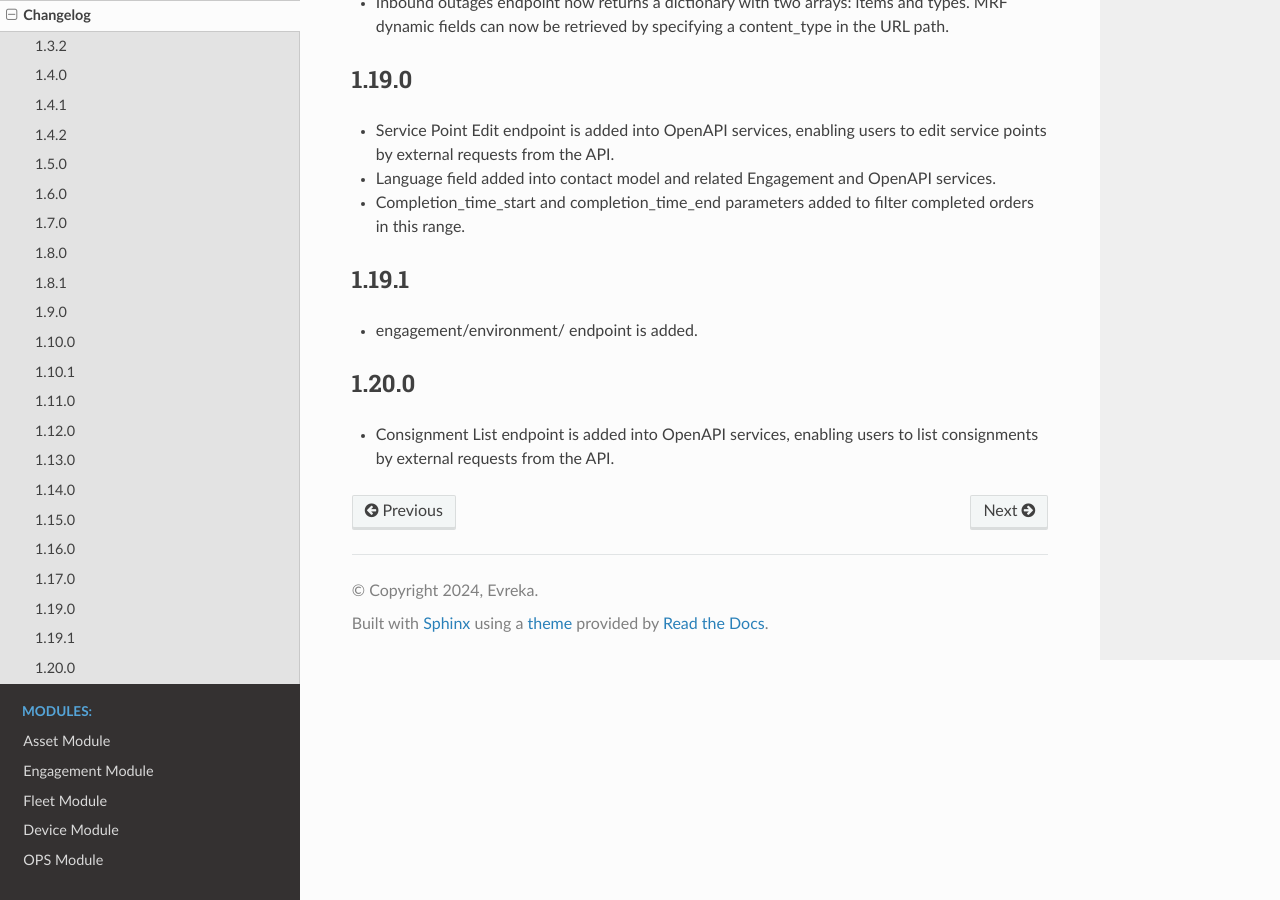
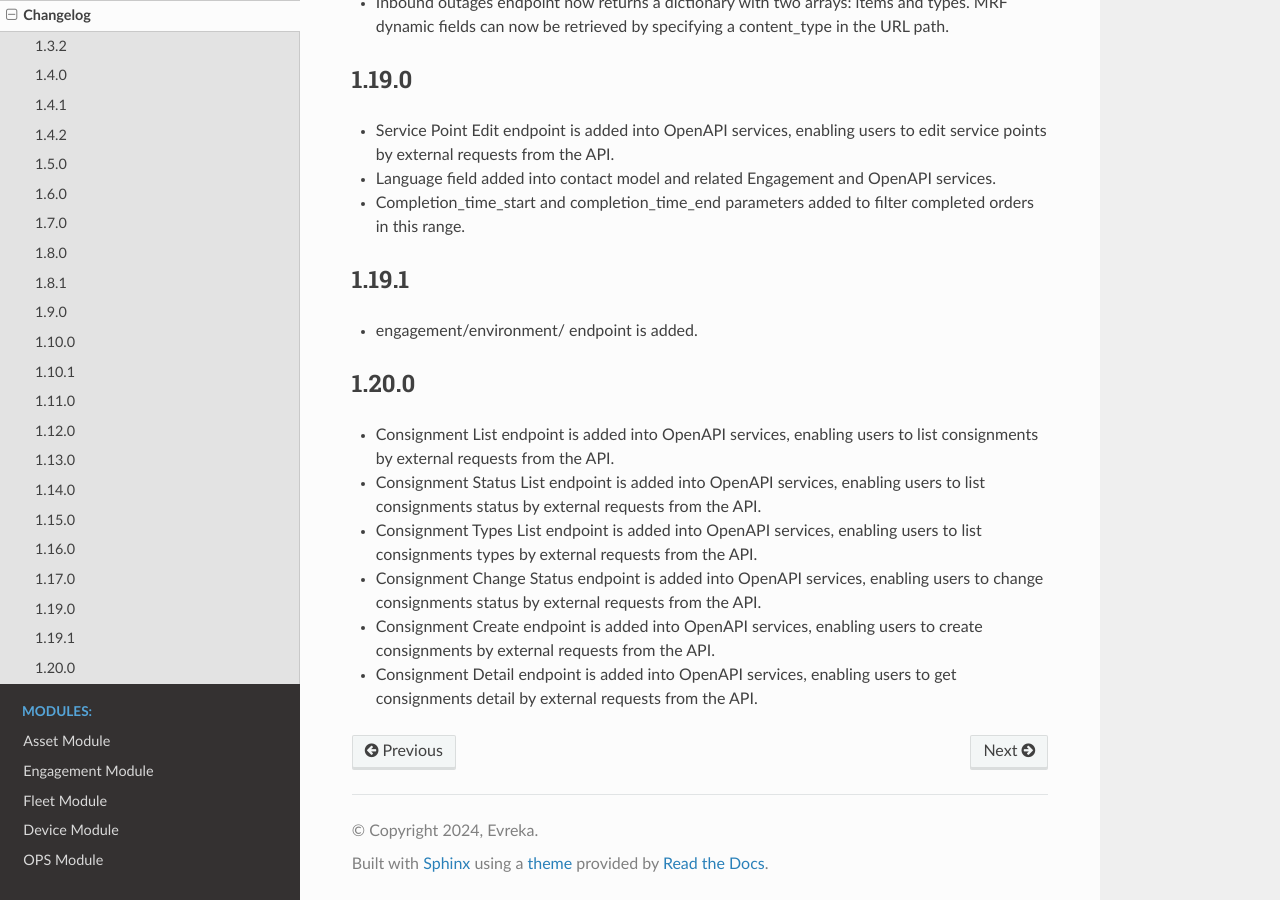
Before and after one commit to evrekadev/evreka-api-doc, a Sphinx documentation site: the page built from source/changelog.rst, in a window 1280 px wide and 900 px high, scrolled down 3129 px. Built offline with Sphinx 7.4.7 and the Read the Docs theme 3.1.0, drawn with Linux system fonts in a browser that asks for light colours.

Commit message:
DEV-20037: Consignment Detail

```diff
--- a/source/changelog.rst
+++ b/source/changelog.rst
@@ -116,3 +116,8 @@ Changelog
 1.20.0
 ----------------
 - Consignment List endpoint is added into OpenAPI services, enabling users to list consignments by external requests from the API.
+- Consignment Status List endpoint is added into OpenAPI services, enabling users to list consignments status by external requests from the API.
+- Consignment Types List endpoint is added into OpenAPI services, enabling users to list consignments types by external requests from the API.
+- Consignment Change Status endpoint is added into OpenAPI services, enabling users to change consignments status by external requests from the API.
+- Consignment Create endpoint is added into OpenAPI services, enabling users to create consignments by external requests from the API.
+- Consignment Detail endpoint is added into OpenAPI services, enabling users to get consignments detail by external requests from the API.
```
